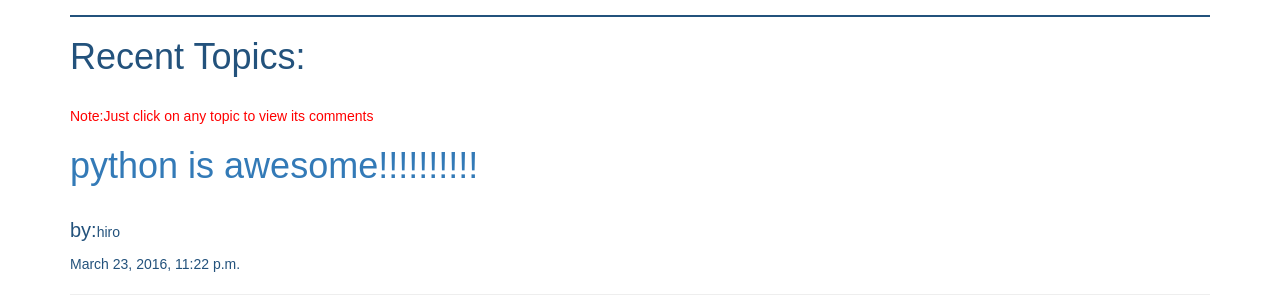
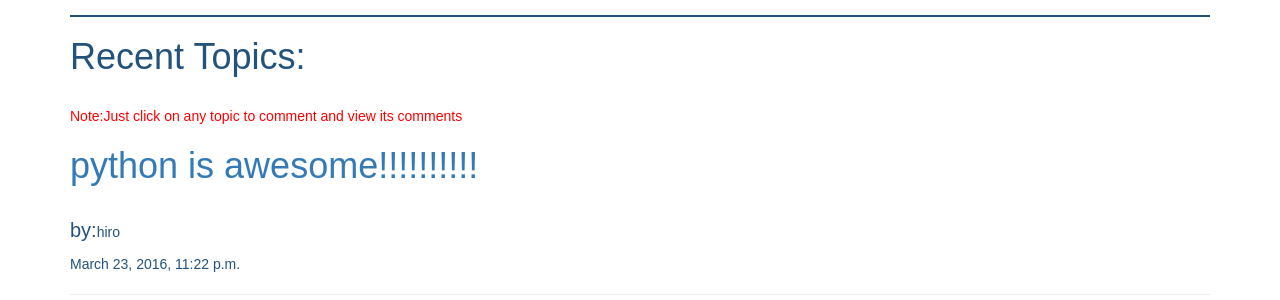
Before and after one commit to abhishekg785/FOSSEE, a Django app: template projDir/app/templates/postTopic.html in a window 1280 px wide. Shown: the part 204-504 px from the top of the page. Run offline with Django 3.2, Linux system fonts and the light colour scheme; the template is opened without the code that fills it: values that come from a table or form of the project are taken from there, others are empty; data comes from the database, SQL or seed files in the repository; both versions use the stored data as it was after the commit; some libraries are stand-ins or nearby versions.

Commit message:
minor bug removed

```diff
--- a/projDir/app/templates/login.html
+++ b/projDir/app/templates/login.html
@@ -17,6 +17,9 @@ Not a member yet??<br/>
   <div class ='topicSec'>
     <h1>Recent Topics</h1>
     <hr/>
+    {% if not topics %}
+        <p>No Topics Yet:)</p>
+    {% endif %}
     {% for topic in topics %}
         <p><h3>{{ topic.user.username }}</h3>:{{ topic.topicText }}</p>
         {{ topic.timeStamp }}
--- a/projDir/app/templates/postTopic.html
+++ b/projDir/app/templates/postTopic.html
@@ -8,7 +8,7 @@
     </form>
     </div>
     <h1>Recent Topics:</h1><br/>
-    <p style='color:red'>Note:Just click on any topic to view its comments</p>
+    <p style='color:red'>Note:Just click on any topic to comment and view its comments</p>
     {% for topic in topics %}
         <h1><a href = "/topicDetails/{{ topic.id }}">{{ topic.topicText }}</a></h1><br/>
         <p><span id='byClass'>by:</span>{{ topic.user.username }}</p>
```
Also changed, not shown: projDir/db.sqlite3.
